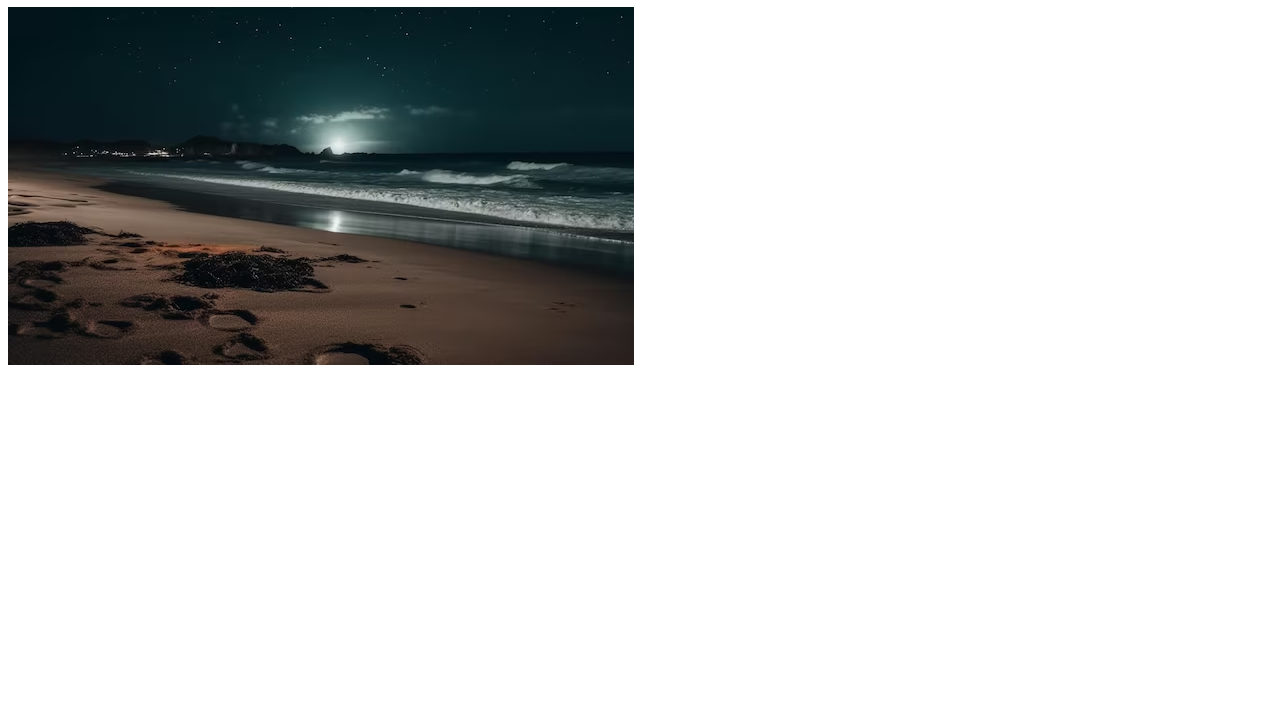
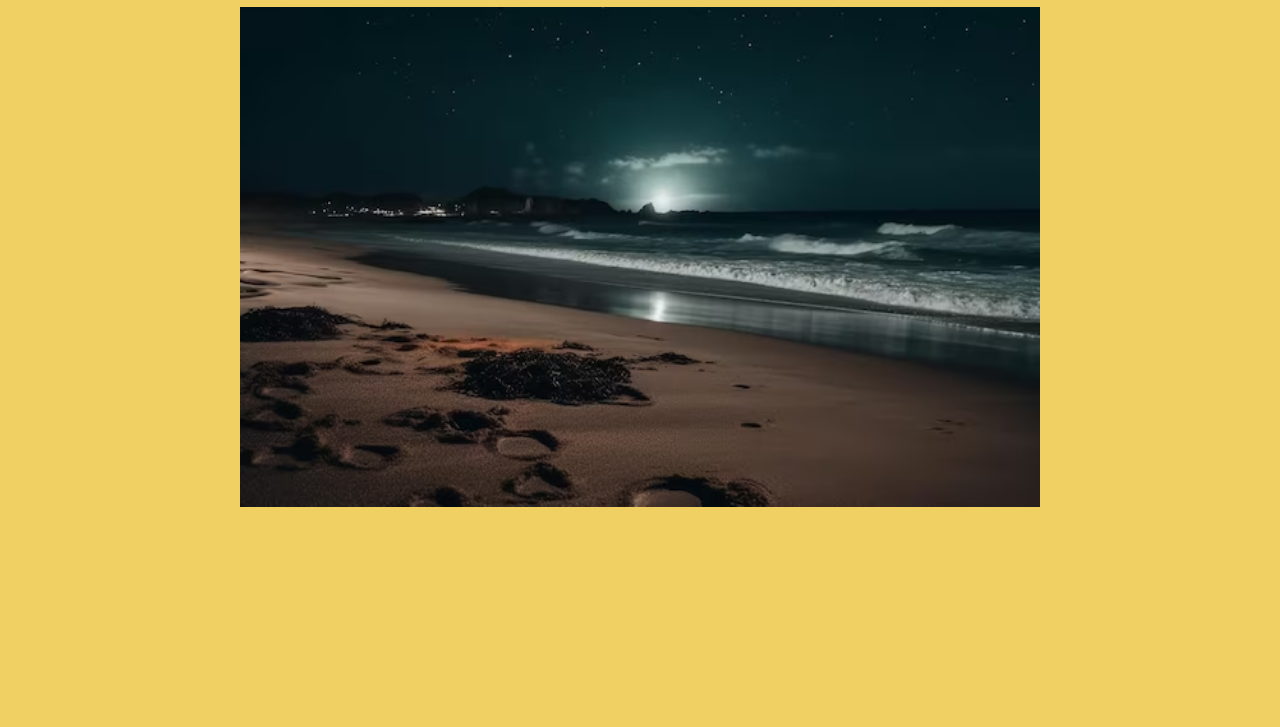
Before and after one commit to bsbonardi/bsofi, a plain HTML site: page index.html in a window 1280 px wide. Shown: the part 73-800 px from the top of the page. Drawn offline with Linux system fonts and the light colour scheme.

Commit message:
Add files via upload

```diff
--- a/index.html
+++ b/index.html
@@ -4,9 +4,10 @@
     <meta charset="UTF-8">
     <meta name="viewport" content="width=device-width, initial-scale=1.0">
     <title>Document</title>
+    <link rel="stylesheet" href="styles.css">
 </head>
 <body>
  <h1>primeiro site de programação</h1>
-<img src="paisagem-maritima-tranquila-iluminada-pelo-luar-e-estrelas-geradas-por-ia_188544-40164.avif">
+<img src="paisagem-maritima-tranquila-iluminada-pelo-luar-e-estrelas-geradas-por-ia_188544-40164.avif" width="800px" height="500px">
 </body>
 </html>
--- a/styles.css
+++ b/styles.css
@@ -0,0 +1,4 @@
+body{
+ background-color: rgb(240, 207, 99);
+ text-align: center;
+}
```
